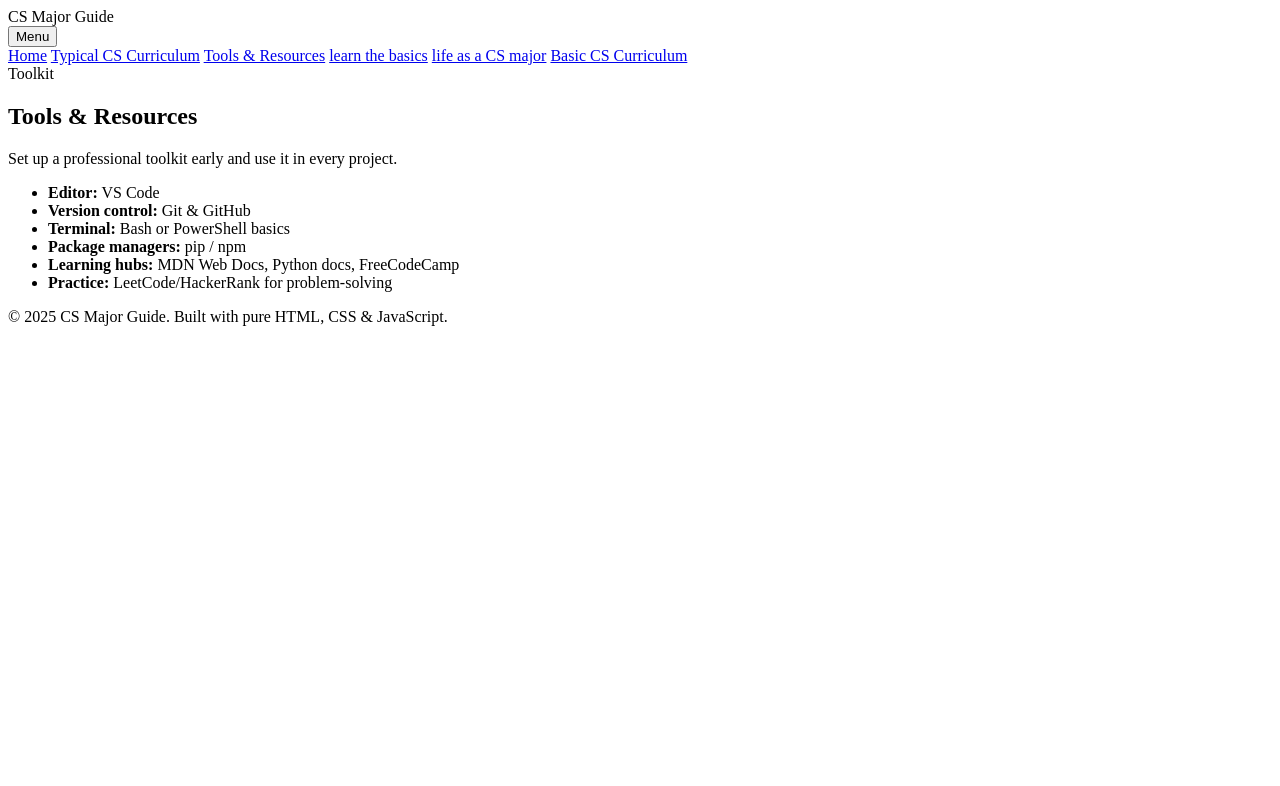
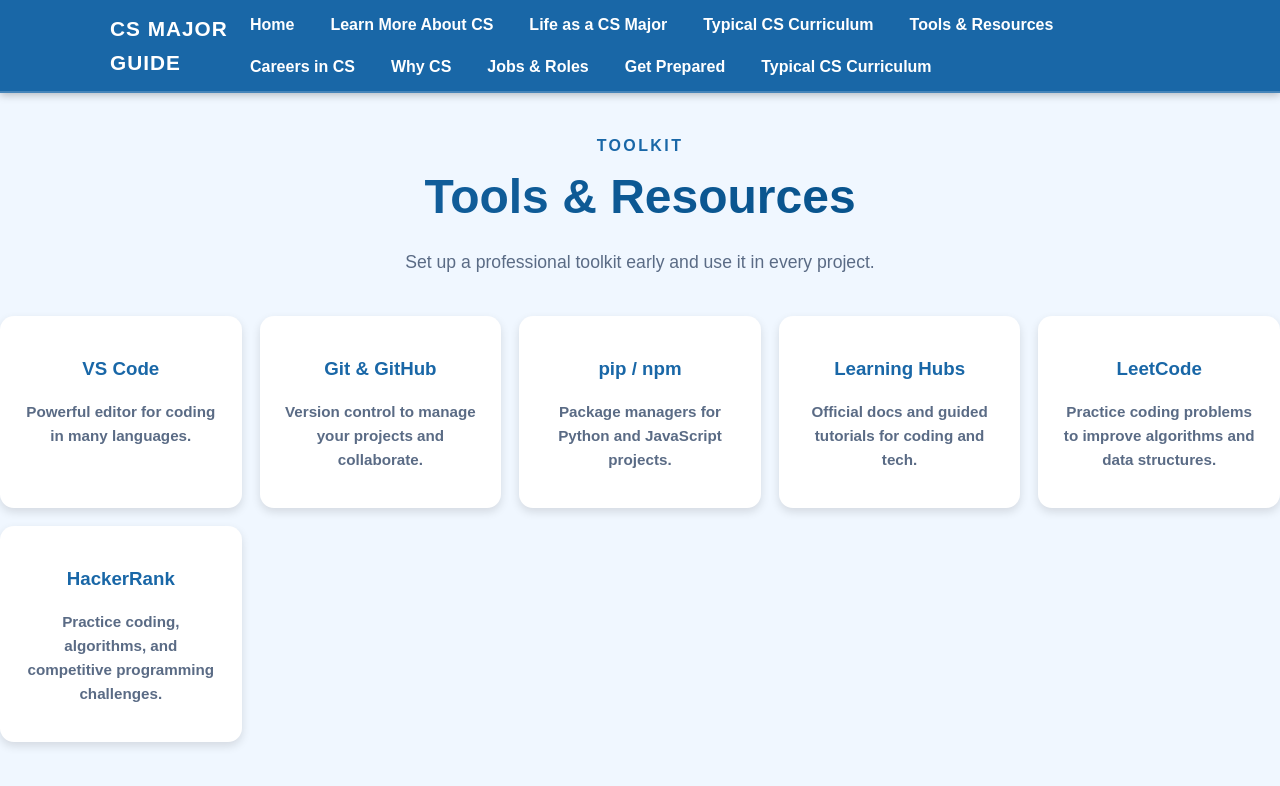
Before and after one commit to TessyMugisha/JusticeLeague-SEIV-repository, a plain HTML site: page src/pages/tool&resources.html in a window 1280 px wide. Drawn offline with Linux system fonts and the light colour scheme; a script that the page names is missing.

Commit message:
changed style

```diff
--- a/src/assets/css/styles.css
+++ b/src/assets/css/styles.css
@@ -1,24 +1,28 @@
+/* =========================================================
+   Global Design System – CS Major Guide
+   Stratos Blue Theme
+========================================================= */
 
-
+/* ---------- Theme Tokens ---------- */
 :root {
   --bg: #f0f7ff;
   --surface: #ffffff;
   --surface-2: #e6f1ff;
   --text: #1a1a1a;
   --muted: #5a6b85;
-  --brand: #1e90ff;
-  --brand-strong: #0066cc;
+  --brand: #1967A7;
+  --brand-strong: #004a80;
   --ring: #c9defa;
   --shadow: 0 4px 10px rgba(0,0,0,.12);
   --radius: 14px;
-
-  /* Header */
-  --header-bg: #1e90ff;
+  --header-bg: #1967A7;
   --header-text: #ffffff;
   --header-border: rgba(255,255,255,.2);
 }
 
 /* ---------- Base ---------- */
+* { box-sizing: border-box; }
+html, body { height: 100%; }
 body {
   margin: 0;
   font-family: 'Poppins', Arial, Helvetica, sans-serif;
@@ -29,15 +33,11 @@
   transition: background .3s ease, color .3s ease;
 }
 
-a {
-  color: var(--brand);
-  text-decoration: none;
-  font-weight: 600;
-  transition: color .25s ease;
-}
+img { max-width: 100%; display: block; }
+a { color: var(--brand); text-decoration: none; font-weight: 600; }
 a:hover { color: var(--brand-strong); }
 
-/* ---------- Header ---------- */
+/* ---------- Header / Nav ---------- */
 .site-header {
   background: var(--header-bg);
   border-bottom: 2px solid var(--header-border);
@@ -46,19 +46,67 @@
   z-index: 100;
   box-shadow: 0 2px 8px rgba(0,0,0,.25);
 }
+.site-header .container {
+  max-width: 1100px;
+  margin: 0 auto;
+  padding: 12px 20px;
+  display: flex;
+  align-items: center;
+  gap: 12px;
+}
 .logo {
-  color: #fff;
+  color: var(--header-text);
   font-weight: 800;
   font-size: 1.3rem;
   letter-spacing: 1px;
   text-transform: uppercase;
 }
+.nav { margin-left: auto; }
+.nav ul {
+  list-style: none;
+  display: flex;
+  gap: 16px;
+  margin: 0;
+  padding: 0;
+  flex-wrap: wrap;
+}
 .nav a {
-  color: #fff;
+  color: var(--header-text);
   font-weight: 600;
+  text-decoration: none;
+  padding: 6px 10px;
+  border-radius: var(--radius);
   transition: transform .2s ease, color .2s ease;
 }
-.nav a:hover { color: #ffe66d; transform: scale(1.05); }
+.nav a:hover { color: var(--brand-strong); transform: scale(1.05); }
+
+/* Mobile nav */
+.menu-toggle {
+  display: none;
+  background: transparent;
+  border: 1px solid var(--ring);
+  color: var(--header-text);
+  padding: 8px 12px;
+  border-radius: 10px;
+  cursor: pointer;
+  font-weight: 600;
+}
+@media (max-width: 760px) {
+  .menu-toggle { display: inline-flex; align-items: center; }
+  .nav ul {
+    flex-direction: column;
+    position: absolute;
+    right: 20px;
+    top: 58px;
+    background: var(--header-bg);
+    border: 1px solid var(--header-border);
+    border-radius: var(--radius);
+    padding: 10px;
+    display: none;
+    width: min(240px, calc(100vw - 40px));
+  }
+  .nav ul.show { display: flex; }
+}
 
 /* ---------- Hero / Page Intro ---------- */
 .page-hero {
@@ -76,35 +124,43 @@
   margin: 0 auto 12px;
   font-size: clamp(2rem, 1.5rem + 2.5vw, 3rem);
   font-weight: 800;
-  background: linear-gradient(90deg, #1e90ff, #00c6ff);
+  background: linear-gradient(90deg, var(--brand), var(--brand-strong));
   -webkit-background-clip: text;
   -webkit-text-fill-color: transparent;
 }
-.lead {
+.page-hero p {
   color: var(--muted);
   max-width: 60ch;
   margin: 0 auto;
   font-size: 1.1rem;
 }
 
-/* ---------- Cards ---------- */
-.card {
+/* ---------- Resources Grid ---------- */
+.resources-grid {
+  list-style: none;
+  padding: 0;
+  margin: 30px 0;
+  display: grid;
+  grid-template-columns: repeat(auto-fit, minmax(220px, 1fr));
+  gap: 18px;
+}
+.resources__item {
   background: var(--surface);
-  border: none;
   border-radius: var(--radius);
+  padding: 20px;
+  text-align: center;
   box-shadow: var(--shadow);
-  padding: 20px;
   transition: transform .25s ease, box-shadow .25s ease;
 }
-.card:hover {
-  transform: translateY(-6px) scale(1.02);
-  box-shadow: 0 8px 20px rgba(30,144,255,.35);
+.resources__item a {
+  display: block;
+  color: var(--text);
+  text-decoration: none;
+  transition: color .3s ease, transform .2s ease;
 }
-.card h3 {
-  color: var(--brand);
-  font-weight: 700;
-  margin-bottom: .5rem;
-}
+.resources__item a:hover { color: var(--brand); transform: translateY(-2px); }
+.resources__item h3 { color: var(--brand); margin-bottom: .5rem; }
+.resources__item p { color: var(--muted); font-size: 0.95rem; }
 
 /* ---------- Buttons ---------- */
 .button, .btn, button.primary {
@@ -127,22 +183,26 @@
   border-top: 3px solid var(--brand);
   background: var(--surface-2);
   color: var(--muted);
-  font-size: .95rem;
   text-align: center;
   padding: 30px 20px;
 }
-.site-footer a {
-  color: var(--brand);
-  font-weight: 600;
-}
+.site-footer a { color: var(--brand); font-weight: 600; }
 .site-footer a:hover { color: var(--brand-strong); }
 
-/* ---------- Extras ---------- */
-.hero-img img {
-  border-radius: 20px;
-  border: 2px solid var(--brand);
-  box-shadow: 0 6px 18px rgba(30,144,255,.3);
+/* ---------- Responsive Tweaks ---------- */
+@media (max-width: 900px) {
+  .wrap { padding: 32px 16px 56px; }
+  .resources-grid { gap: 14px; }
 }
-.checklist li::before {
-  color: #00c6ff; /* brighter checkmark */
-}
+
+/* ---------- Utility Spacing ---------- */
+.mt-0 { margin-top: 0 !important; }
+.mt-1 { margin-top: .25rem !important; }
+.mt-2 { margin-top: .5rem !important; }
+.mt-3 { margin-top: .75rem !important; }
+.mt-4 { margin-top: 1rem !important; }
+.mb-0 { margin-bottom: 0 !important; }
+.mb-1 { margin-bottom: .25rem !important; }
+.mb-2 { margin-bottom: .5rem !important; }
+.mb-3 { margin-bottom: .75rem !important; }
+.mb-4 { margin-bottom: 1rem !important; }
--- a/src/pages/tool&resources.html
+++ b/src/pages/tool&resources.html
@@ -4,60 +4,83 @@
   <meta charset="utf-8">
   <meta name="viewport" content="width=device-width,initial-scale=1">
   <title>Tools & Resources • CS Major Guide</title>
+   <link rel="stylesheet" href="../assets/css/styles.css" />
 </head>
 <body>
 
   <header class="site-header">
-    <div class="site-header__container">
+    <div class="container">
+      <div class="logo">CS Major Guide</div>
 
-      <div class="site-header__brand">
-        <div class="site-header__brand-logo"></div>
-        <span class="site-header__brand-name">CS Major Guide</span>
-      </div>
-
-      <button class="site-header__nav-toggle">Menu</button>
-      <nav class="nav-menu">
-        <a class="nav-menu__link" href="index.html">Home</a>
-        <a class="nav-menu__link" href="curriculum.html">Typical CS Curriculum</a>
-        <a class="nav-menu__link nav-menu__link--active" href="tools&resources.html">Tools & Resources</a>
-        <a class="chip" href="./pages/learn.html"> learn the basics</a>
-        <a class="chip" href="./pages/life.html"> life as a CS major</a>
-        <a class="chip" href="./pages/cs-curriculum.html">Basic CS Curriculum</a>
+      <button class="menu-toggle">Menu</button>
+      <nav class="nav">
+        <ul>
+          <li><a href="index.html">Home</a></li>
+          <li><a href="../pages/learn.html">Learn More About CS</a></li>
+          <li><a href="../pages/life.html">Life as a CS Major</a></li>
+          <li><a href="../pages/cs-curriculum.html">Typical CS Curriculum</a></li>
+          <li><a href="../pages/tool&resources.html">Tools & Resources</a></li>
+          <li><a href="../pages/career-paths.html">Careers in CS</a></li>
+          <li><a href="../pages/why_cs.html">Why CS</a></li>
+          <li><a href="../pages/jobs.html">Jobs & Roles</a></li>
+          <li><a href="../pages/prepare.html">Get Prepared</a></li>
+           <li><a href="../pages/cs-curriculum.html">Typical CS Curriculum</a></li>
+        </ul>
       </nav>
     </div>
   </header>
 
-  <section class="page-intro">
-    <div class="page-intro__container">
-      <span class="page-intro__label">Toolkit</span>
-      <h1 class="page-intro__title">Tools & Resources</h1>
-      <p class="page-intro__description">
-        Set up a professional toolkit early and use it in every project.
-      </p>
+  <section class="page-hero">
+    <div class="wrap">
+      <span class="eyebrow">Toolkit</span>
+      <h1>Tools & Resources</h1>
+      <p>Set up a professional toolkit early and use it in every project.</p>
     </div>
   </section>
 
   <section class="resources">
-    <div class="resources__container">
-      <ul class="resources__list">
-        <li class="resources__item"><strong>Editor:</strong> VS Code</li>
-        <li class="resources__item"><strong>Version control:</strong> Git & GitHub</li>
-        <li class="resources__item"><strong>Terminal:</strong> Bash or PowerShell basics</li>
-        <li class="resources__item"><strong>Package managers:</strong> pip / npm</li>
-        <li class="resources__item"><strong>Learning hubs:</strong> MDN Web Docs, Python docs, FreeCodeCamp</li>
-        <li class="resources__item"><strong>Practice:</strong> LeetCode/HackerRank for problem-solving</li>
+    <div class="wrap">
+      <ul class="resources-grid">
+        <li class="resources__item">
+          <a href="https://code.visualstudio.com/" target="_blank" rel="noopener noreferrer">
+            <h3>VS Code</h3>
+            <p>Powerful editor for coding in many languages.</p>
+          </a>
+        </li>
+        <li class="resources__item">
+          <a href="https://www.w3schools.com/git/git_intro.asp?remote=github" target="_blank" rel="noopener noreferrer">
+            <h3>Git & GitHub</h3>
+            <p>Version control to manage your projects and collaborate.</p>
+          </a>
+        </li>
+        <li class="resources__item">
+          <a href="https://www.npmjs.com/package/pip" target="_blank" rel="noopener noreferrer">
+            <h3>pip / npm</h3>
+            <p>Package managers for Python and JavaScript projects.</p>
+          </a>
+        </li>
+        <li class="resources__item">
+          <a href="https://learn.microsoft.com/en-us/training/student-hub/" target="_blank" rel="noopener noreferrer">
+            <h3>Learning Hubs</h3>
+            <p>Official docs and guided tutorials for coding and tech.</p>
+          </a>
+        </li>
+        <li class="resources__item">
+          <a href="https://leetcode.com/" target="_blank" rel="noopener noreferrer">
+            <h3>LeetCode</h3>
+            <p>Practice coding problems to improve algorithms and data structures.</p>
+          </a>
+        </li>
+        <li class="resources__item">
+          <a href="https://www.hackerrank.com/" target="_blank" rel="noopener noreferrer">
+            <h3>HackerRank</h3>
+            <p>Practice coding, algorithms, and competitive programming challenges.</p>
+          </a>
+        </li>
       </ul>
     </div>
   </section>
 
-  <footer class="site-footer">
-    <div class="site-footer__container">
-      <div class="site-footer__text">
-        © 2025 CS Major Guide. Built with pure HTML, CSS & JavaScript.
-      </div>
-    </div>
-  </footer>
-
   <script src="script.js"></script>
 </body>
 </html>
```
Also changed, not shown: src/index.html (+10 -9 lines), src/pages/career-paths.html (+11 -3 lines), src/pages/cs-curriculum.html (+39 -49 lines), src/pages/index.html (deleted, +0 -53 lines), src/pages/jobs.html (+1 -1 lines), src/pages/prepare.html (+11 -4 lines), src/pages/why_cs.html (+11 -6 lines), 1 other file.
